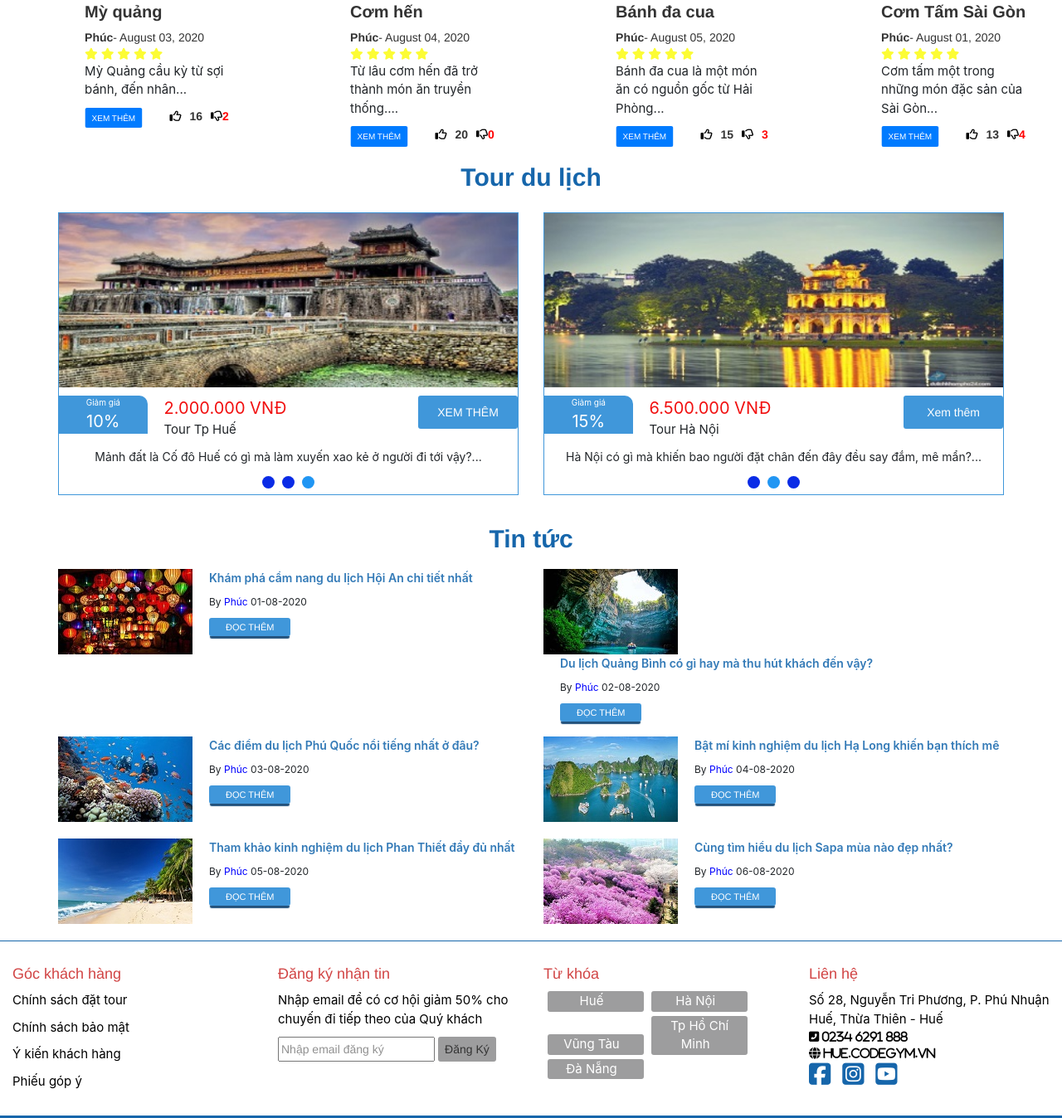
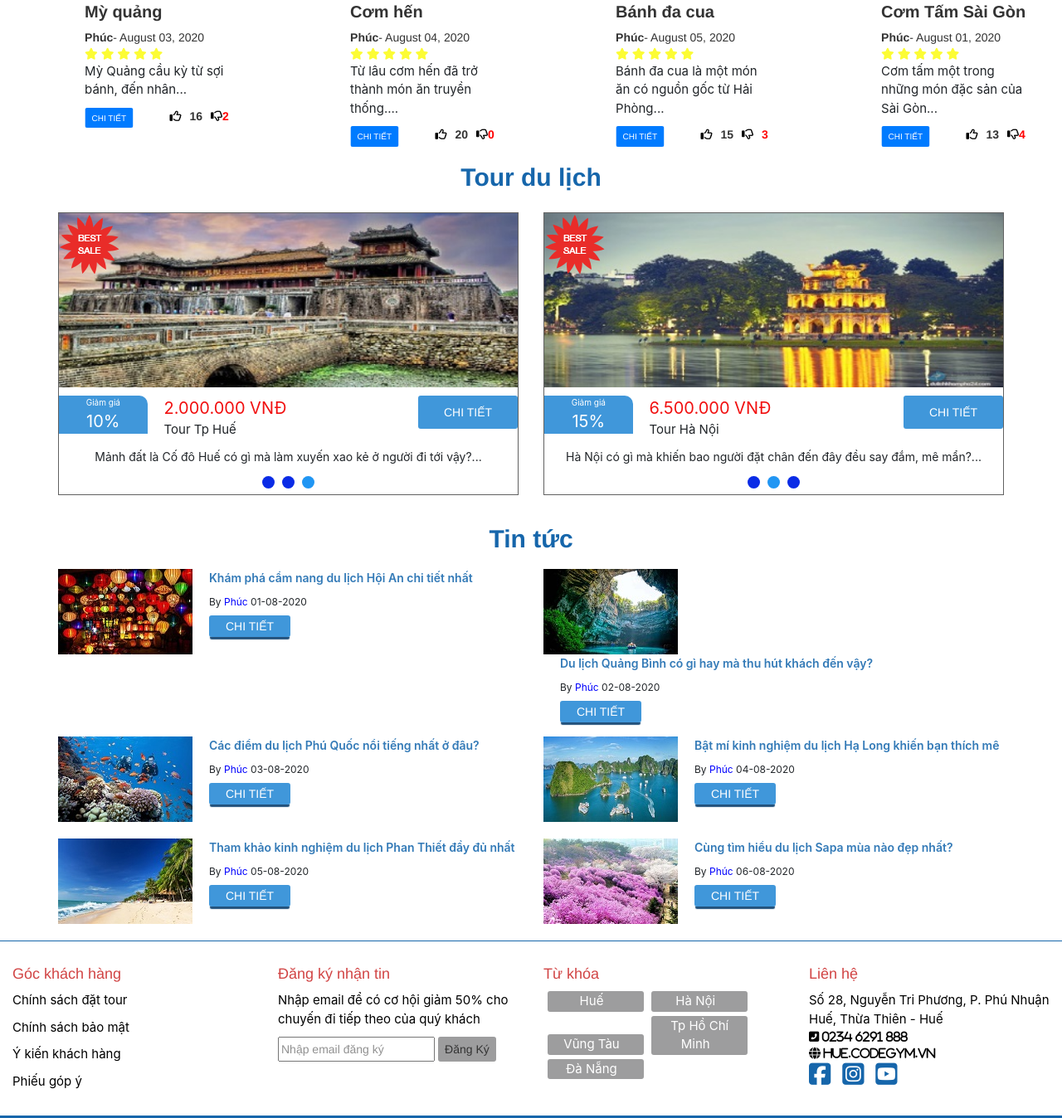
Before and after one commit to letanphuc1214/c0620i1, a plain HTML site: page CaseStudy/CaseStudy/index.html in a window 1280 px wide. Shown: the part 1305-2653 px from the top of the page at 83% size. Drawn offline with nearby package versions, Linux system fonts and the light colour scheme.

Commit message:
Case Study module 1

```diff
--- a/CaseStudy/CaseStudy/index.html
+++ b/CaseStudy/CaseStudy/index.html
@@ -3,7 +3,7 @@
 
 <head>
     <meta name="viewport" content="width=device-width, initial-scale=1.0" charset="UTF-8">
-    <title>Document</title>
+    <title>Trang thông tin, tin tức du lịch Việt Nam</title>
     <link rel="stylesheet" href="stylesheet.css">
     <link rel="stylesheet" href="responsive.css">
     <link rel="stylesheet" href="https://www.w3schools.com/w3css/4/w3.css">
@@ -135,7 +135,7 @@
                                 <div class="info-body-image">
                                     <img src="./image/saigon1.jpg">
                                     <button>
-                                        <a href="#">VIEW ALL</a>
+                                        <a href="#">CHI TIẾT</a>
                                     </button>
                                 </div>
 
@@ -157,7 +157,7 @@
                                 <div class="info-body-image">
                                     <img src="./image/hanoi1.jpg">
                                     <button>
-                                        <a href="#">VIEW ALL</a>
+                                        <a href="#">CHI TIẾT</a>
                                     </button>
                                 </div>
 
@@ -179,7 +179,7 @@
                                 <div class="info-body-image">
                                     <img src="./image/danang2.jpg">
                                     <button>
-                                        <a href="#">VIEW ALL</a>
+                                        <a href="#">CHI TIẾT</a>
                                     </button>
                                 </div>
 
@@ -200,7 +200,7 @@
                                 <div class="info-body-image">
                                     <img src="./image/hue1.jpg">
                                     <button>
-                                        <a href="#">VIEW ALL</a>
+                                        <a href="#">CHI TIẾT</a>
                                     </button>
                                 </div>
 
@@ -247,7 +247,7 @@
                         <!-- icon -->
                         <div class="review-icon">
                             <div class="review-btn">
-                                <button class="review-btn-text">XEM THÊM
+                                <button class="review-btn-text">CHI TIẾT
                                 </button>
                             </div>
                             <div class="flex-el review-react">
@@ -297,7 +297,7 @@
                         <!-- icon -->
                         <div class="review-icon">
                             <div class="review-btn">
-                                <button class="review-btn-text">XEM THÊM
+                                <button class="review-btn-text">CHI TIẾT
                                 </button>
                             </div>
                             <div class="flex-el review-react">
@@ -345,7 +345,7 @@
                         <!-- icon -->
                         <div class="review-icon">
                             <div class="review-btn">
-                                <button class="review-btn-text">XEM THÊM
+                                <button class="review-btn-text">CHI TIẾT
                                 </button>
                             </div>
                             <div class="flex-el review-react">
@@ -393,7 +393,7 @@
                         <!-- icon -->
                         <div class="review-icon">
                             <div class="review-btn">
-                                <button class="review-btn-text">XEM THÊM
+                                <button class="review-btn-text">CHI TIẾT
                                 </button>
                             </div>
                             <div class="flex-el review-react">
@@ -441,7 +441,7 @@
                         <!-- icon -->
                         <div class="review-icon">
                             <div class="review-btn">
-                                <button class="review-btn-text">XEM THÊM
+                                <button class="review-btn-text">CHI TIẾT
                                 </button>
                             </div>
                             <div class="flex-el review-react">
@@ -472,6 +472,7 @@
             <div class="tour-content">
                 <div class="container">
                     <div class="row">
+
                         <!-- show slide 1 -->
                         <div class="col-md-6 w3-content w3-section">
                             <div class="border-slider">
@@ -492,7 +493,7 @@
                                         </div>
                                         <div class="tour-tbody-111">
                                             <button class="tour-btn">
-                                                <a href="#">XEM THÊM</a>
+                                                <a href="#">CHI TIẾT</a>
                                             </button>
                                         </div>
                                     </div>
@@ -517,7 +518,7 @@
                                         </div>
                                         <div class="tour-tbody-111">
                                             <button class="tour-btn">
-                                                <a href="#">XEM THÊM</a>
+                                                <a href="#">CHI TIẾT</a>
                                             </button>
                                         </div>
                                     </div>
@@ -531,6 +532,7 @@
                                 <div class="mySlides  w3-animate-right">
                                     <div class="tour-title">
                                         <img src="./image/hue.jpg" alt="">
+                                        <img src="./image/bestsale.png" alt="" class="image-sale">
                                     </div>
                                     <div class="tour-tbody">
                                         <div class="tour-tbody-1">
@@ -543,7 +545,7 @@
                                         </div>
                                         <div class="tour-tbody-111">
                                             <button class="tour-btn">
-                                                <a href="#">XEM THÊM</a>
+                                                <a href="#">CHI TIẾT</a>
                                             </button>
                                         </div>
 
@@ -562,10 +564,12 @@
                                 </div>
                             </div>
                         </div>
+
                         <!-- show slide 2 -->
                         <div class="col-md-6 w3-content w3-section">
-                            <!-- Side-1 -->
                             <div class="border-slider">
+
+                                <!-- Side-1 -->
                                 <div class="mySlide  w3-animate-right">
                                     <div class="tour-title">
                                         <img src="./image/phodibosg.jpg" alt="">
@@ -581,20 +585,22 @@
                                         </div>
                                         <div class="tour-tbody-111">
                                             <button class="tour-btn">
-                                                <a href="#">XEM THÊM</a>
+                                                <a href="#">CHI TIẾT</a>
                                             </button>
                                         </div>
 
                                     </div>
                                     <div class="tour-footer">
-                                        <p>Sài Gòn luôn sầm uất và có khí hậu khá dễ chịu
+                                        <p>Sài Gòn luôn sầm uất và có khí hậu khá dễ chịu,....
                                         </p>
                                     </div>
                                 </div>
+
                                 <!-- Side-2 -->
                                 <div class="mySlide  w3-animate-right">
                                     <div class="tour-title">
                                         <img src="./image/hohoankiem.jpg" alt="">
+                                        <img src="./image/bestsale.png" alt="" class="image-sale">
                                     </div>
                                     <div class="tour-tbody">
                                         <div class="tour-tbody-1">
@@ -607,7 +613,7 @@
                                         </div>
                                         <div class="tour-tbody-111">
                                             <button class="tour-btn">
-                                                <a href="#">Xem thêm</a>
+                                                <a href="#">CHI TIẾT</a>
                                             </button>
                                         </div>
                                     </div>
@@ -633,7 +639,7 @@
                                         </div>
                                         <div class="tour-tbody-111">
                                             <button class="tour-btn">
-                                                <a href="#">XEM THÊM</a>
+                                                <a href="#">CHI TIẾT</a>
                                             </button>
                                         </div>
 
@@ -667,6 +673,7 @@
                 <div class="container">
                     <!-- nội dung hàng 1 -->
                     <div class="row blog-category-1">
+
                         <!-- nội dung 1 -->
                         <div class="col-md-6 blog-detail">
                             <div class="blog-image">
@@ -686,10 +693,11 @@
                                     01-08-2020
                                 </p>
                                 <a href="#" class="blog-btn">
-                                    ĐỌC THÊM
+                                    CHI TIẾT
                                 </a>
                             </div>
                         </div>
+
                         <!-- nội dung 2 -->
                         <div class="col-md-6 blog-detail">
                             <div class="blog-image">
@@ -709,7 +717,7 @@
                                     02-08-2020
                                 </p>
                                 <a href="#" class="blog-btn">
-                                    ĐỌC THÊM
+                                    CHI TIẾT
                                 </a>
                             </div>
                         </div>
@@ -717,6 +725,7 @@
 
                     <!-- nội dung hàng 2  -->
                     <div class="row blog-category-1">
+
                         <!-- nội dung 1 -->
                         <div class="col-md-6 blog-detail">
                             <div class="blog-image">
@@ -736,10 +745,11 @@
                                     03-08-2020
                                 </p>
                                 <a href="#" class="blog-btn">
-                                    ĐỌC THÊM
+                                    CHI TIẾT
                                 </a>
                             </div>
                         </div>
+
                         <!-- nội dung 2 -->
                         <div class="col-md-6 blog-detail">
                             <div class="blog-image">
@@ -759,7 +769,7 @@
                                     04-08-2020
                                 </p>
                                 <a href="#" class="blog-btn">
-                                    ĐỌC THÊM
+                                    CHI TIẾT
                                 </a>
                             </div>
                         </div>
@@ -767,6 +777,7 @@
 
                     <!-- nội dung hàng 3 -->
                     <div class="row blog-category-1">
+
                         <!-- nội dung 1 -->
                         <div class="col-md-6 blog-detail">
                             <div class="blog-image">
@@ -786,10 +797,11 @@
                                     05-08-2020
                                 </p>
                                 <a href="#" class="blog-btn">
-                                    ĐỌC THÊM
+                                    CHI TIẾT
                                 </a>
                             </div>
                         </div>
+
                         <!-- nội dung 2 -->
                         <div class="col-md-6 blog-detail">
                             <div class="blog-image">
@@ -809,7 +821,7 @@
                                     06-08-2020
                                 </p>
                                 <a href="#" class="blog-btn">
-                                    ĐỌC THÊM
+                                    CHI TIẾT
                                 </a>
                             </div>
                         </div>
@@ -853,7 +865,7 @@
                         </div>
                         <div class="footer-content-a">
                             <p>
-                                Nhập email để có cơ hội giảm 50% cho chuyến đi tiếp theo của Quý khách
+                                Nhập email để có cơ hội giảm 50% cho chuyến đi tiếp theo của quý khách
                             </p>
                         </div>
                         <div class="footer-content-email">
--- a/CaseStudy/CaseStudy/stylesheet.css
+++ b/CaseStudy/CaseStudy/stylesheet.css
@@ -331,7 +331,7 @@ body .inputsearch-body a{
     font-size: 14px;
 }
 .border-slider {
-    border: 1px solid #4097da;
+    border: 1px solid #616161;
 }
 .tour-tbody{
     display: flex;
@@ -444,7 +444,7 @@ body .inputsearch-body a{
    text-align: center;
 }
 .blog-text .blog-btn{
-    font-size: 11px;
+    font-size: 14px;
     background-color: #4097da;
     color: #ffffff;
     border: 0;
```
